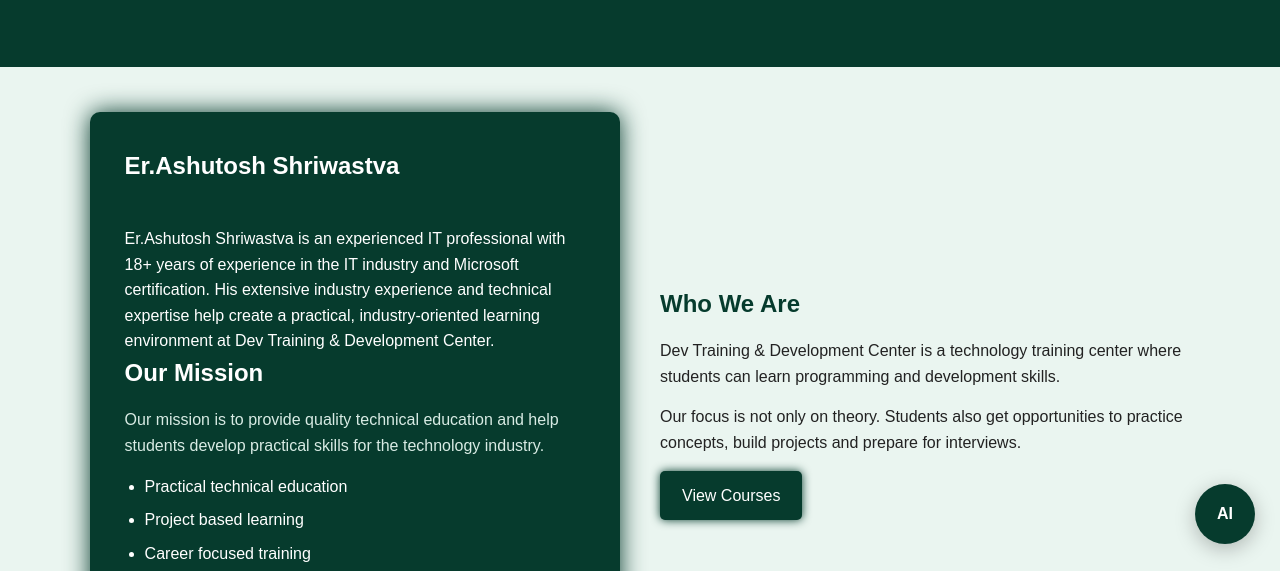
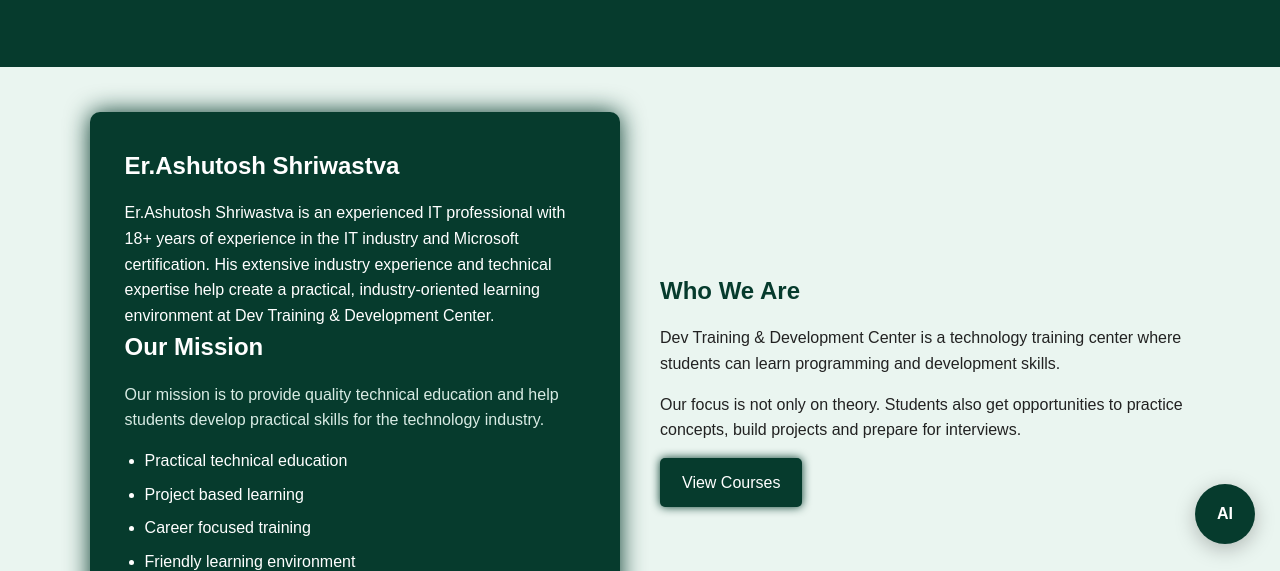
Before and after one commit to nainaftp2003-web/DevProject, a plain HTML site: page about.html in a window 1280 px wide. Shown: the part 231-802 px from the top of the page. Drawn offline with Linux system fonts and the light colour scheme.

Commit message:
Update about.html

```diff
--- a/about.html
+++ b/about.html
@@ -35,7 +35,7 @@
     <div class="about">
 
         <div class="about-box">
-            <p><h2>Er.Ashutosh Shriwastva</h2><br>
+            <p><h2>Er.Ashutosh Shriwastva</h2>
 Er.Ashutosh Shriwastva is an experienced IT professional with 18+ years of experience in the IT industry and Microsoft certification. His extensive industry experience and technical expertise help create a practical, industry-oriented learning environment at Dev Training & Development Center.</p>
             <h2>Our Mission</h2>
 
```
